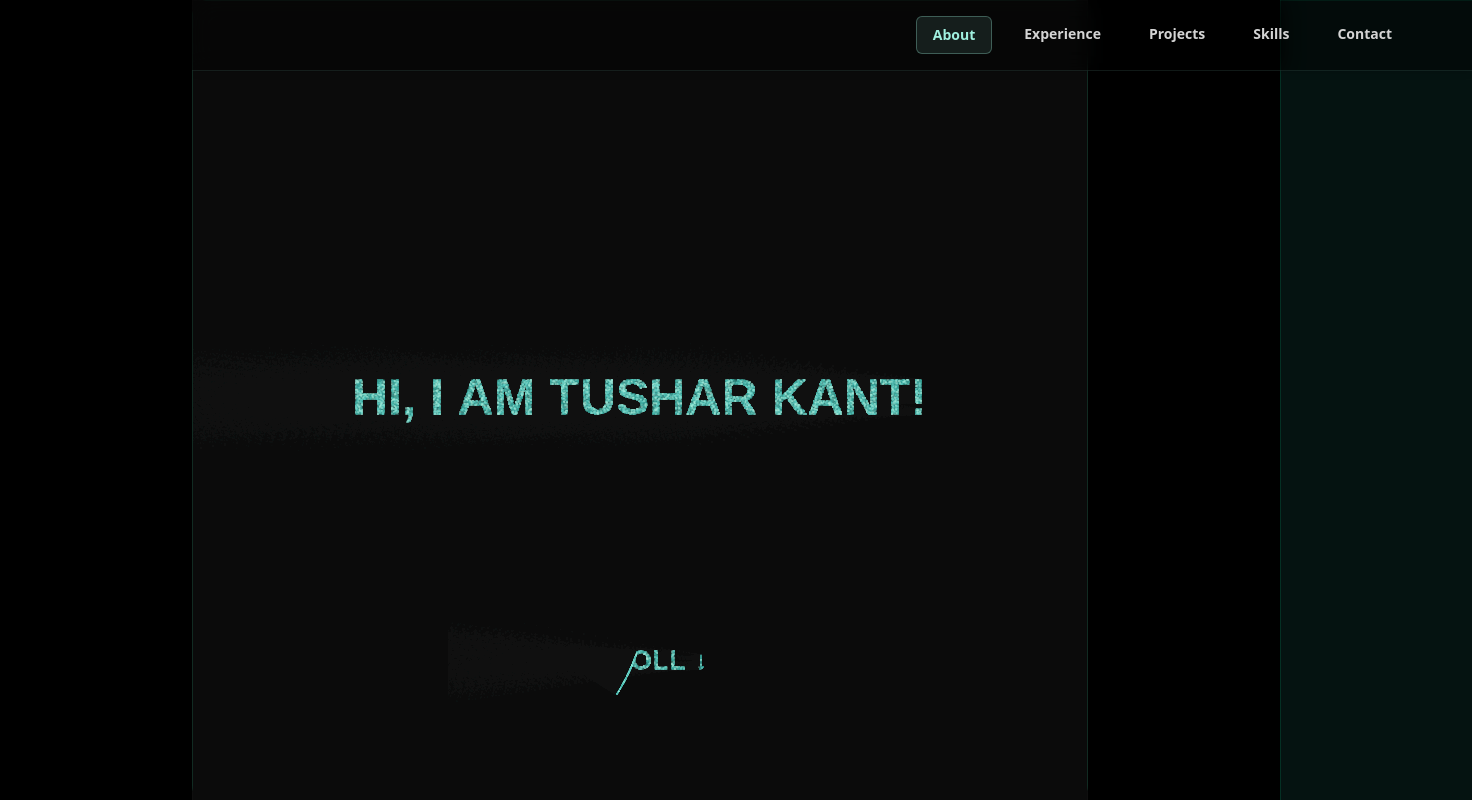
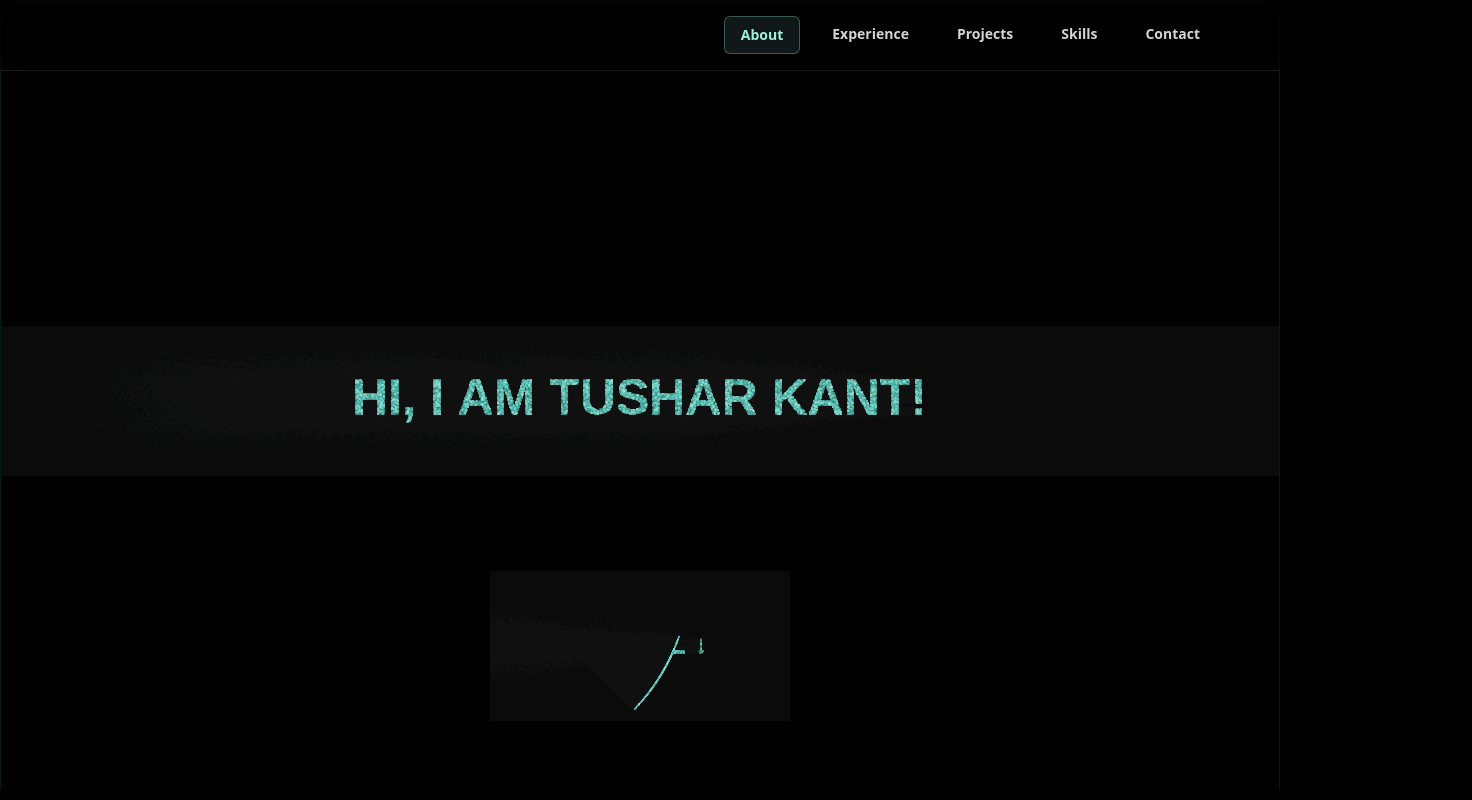
Before and after one commit to tkciitj/tkciitj.github.io, a Next.js app: page / in a window 1280 px wide. Shown: the top 800 px of the page, 1472 px wide, since content can reach past the window. Built offline with nearby package versions, Linux system fonts and the light colour scheme.

Commit message:
Fix alignment, remove scroll text rectangular patch, apply vanta black background

```diff
--- a/src/components/Layout/Page.tsx
+++ b/src/components/Layout/Page.tsx
@@ -25,20 +25,10 @@ const Page: NextPage<PropsWithChildren<HomepageMeta>> = memo(({children, title,
         <meta content={description} name="twitter:description" />
       </Head>
 
-      {/* Full viewport dark background */}
-      <div className="min-h-screen bg-black text-white relative overflow-hidden">
-        {/* Grid overlay */}
-        <div
-          className="fixed inset-0 bg-[linear-gradient(to_right,rgba(255,255,255,0.08)_1px,transparent_1px),
-                                           linear-gradient(to_bottom,rgba(255,255,255,0.08)_1px,transparent_1px)]
-                       bg-[size:20px_20px] pointer-events-none z-0"
-        />
-
-        {/* Centered content */}
-        <main className="relative z-10 flex items-center justify-center min-h-screen px-4">
-          <div className="w-full max-w-4xl">{children}</div>
-        </main>
-      </div>
+      {/* Full-width viewport - no max-width constraints */}
+      <main className="relative z-10 w-full">
+        {children}
+      </main>
     </>
   );
 });
--- a/src/components/Layout/Section.tsx
+++ b/src/components/Layout/Section.tsx
@@ -14,7 +14,7 @@ const Section: FC<
   return (
     <section
       className={classNames(
-        'transition-all duration-500 ease-in-out',
+        'transition-all duration-500 ease-in-out w-full',
         {
           'px-4 py-16 md:py-24 lg:px-8': !noPadding,
         },
@@ -22,8 +22,9 @@ const Section: FC<
       )}
       id={sectionId}>
       <div
-        className={classNames('mx-auto max-w-6xl transition-all duration-500', {
-          'px-6 md:px-12': !noPadding,
+        className={classNames('mx-auto transition-all duration-500', {
+          'max-w-6xl px-6 md:px-12': !noPadding,
+          'w-full': noPadding,
         })}>
         {children}
       </div>
--- a/src/components/ParticleSystem.tsx
+++ b/src/components/ParticleSystem.tsx
@@ -231,11 +231,13 @@ const ParticleSystem: FC<ParticleSystemProps> = memo(
 
     return (
       <canvas
-        className="w-full h-full block cursor-default"
+        className="block"
         ref={canvasRef}
         style={{
           display: 'block',
-          background: 'linear-gradient(135deg, #0f0f0f 0%, #1a1a2e 100%)',
+          background: 'transparent',
+          width: '100%',
+          height: 'auto',
         }}
       />
     );
--- a/src/components/Sections/HeroInteractive.tsx
+++ b/src/components/Sections/HeroInteractive.tsx
@@ -20,16 +20,18 @@ const HeroInteractiveComponent: FC<HeroInteractiveProps> = () => {
 
   return (
     <Section noPadding sectionId={SectionId.Hero}>
-      <div className="relative w-full h-screen overflow-hidden bg-gradient-to-br from-[#0f0f0f] via-[#1a1a2e] to-[#0f0f0f] flex flex-col items-center justify-center">
+      <div className="relative w-full h-screen overflow-hidden bg-black flex flex-col items-center justify-center">
         {mounted && (
           <>
-            {/* Main particle text - centered */}
-            <div className="absolute inset-0 z-0 flex items-center justify-center">
-              <ParticleSystem fontSize={50} text="HI, I AM TUSHAR KANT!" />
+            {/* Main particle text - centered, transparent background */}
+            <div className="absolute inset-0 z-0 flex items-center justify-center pointer-events-none">
+              <div className="w-full h-full flex items-center justify-center">
+                <ParticleSystem fontSize={50} text="HI, I AM TUSHAR KANT!" />
+              </div>
             </div>
 
-            {/* Scroll indicator at bottom - smaller particles */}
-            <div className="absolute bottom-16 left-1/2 transform -translate-x-1/2 z-10 w-96">
+            {/* Scroll indicator at bottom - smaller particles, no background patch */}
+            <div className="absolute bottom-20 left-1/2 z-10 transform -translate-x-1/2 pointer-events-none">
               <ParticleSystem fontSize={28} text="SCROLL ↓" />
             </div>
           </>
--- a/src/globalStyles.scss
+++ b/src/globalStyles.scss
@@ -36,15 +36,15 @@ body {
   scroll-behavior: smooth;
   -webkit-tap-highlight-color: transparent;
 
-  /* Dark minty background */
-  background-color: #051311;
+  /* Vanta black space-like background */
+  background-color: #000000;
 
-  /* Continuous Mint Grid Pattern (compact) */
+  /* Subtle space grid */
   background-image:
-    linear-gradient(to right, rgba(0, 255, 170, 0.12) 1px, transparent 1px),
-    linear-gradient(to bottom, rgba(0, 255, 170, 0.12) 1px, transparent 1px);
-  background-size: 20px 20px; /* Smaller = denser grid */
-  background-attachment: fixed; /* Grid stays static during scroll */
+    linear-gradient(to right, rgba(255, 255, 255, 0.05) 1px, transparent 1px),
+    linear-gradient(to bottom, rgba(255, 255, 255, 0.05) 1px, transparent 1px);
+  background-size: 20px 20px;
+  background-attachment: fixed;
   background-repeat: repeat;
   background-position: 0 0;
 
--- a/src/pages/index.tsx
+++ b/src/pages/index.tsx
@@ -23,17 +23,17 @@ const HomeComponent: FC<HomeProps> = () => {
 
   return (
     <Page description={description} title={title}>
-      <div className="relative text-white bg-[#0f0f0f]">
+      <div className="relative w-full text-white bg-black">
         {/* Header always on top */}
         <Header />
 
         {/* Main content */}
-        <main>
+        <main className="w-full">
           {/* Interactive particle hero */}
           <HeroInteractive />
 
           {/* Rest of content with smooth sections */}
-          <div className="bg-[#0f0f0f]">
+          <div className="w-full bg-black">
             <About />
             <Resume />
             <Portfolio />
```
